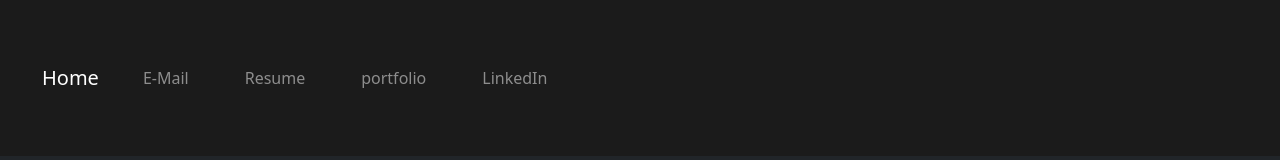
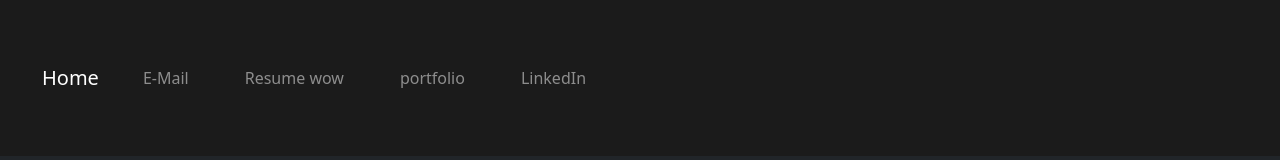
Before and after one commit to AustinJacobz/portfolio, a plain HTML site: page index.html in a window 1280 px wide. Shown: the top 160 px of the page. Drawn offline with nearby package versions, Linux system fonts and the light colour scheme.

Commit message:
modified:   index.html

```diff
--- a/index.html
+++ b/index.html
@@ -20,7 +20,7 @@
                         <a class="nav-link active text-white-50" aria-current="page" href="mailto:wernerkennth@gmail.com">E-Mail</a>
                       </li>
                       <li class="nav-item">
-                        <a class="nav-link text-white-50" href="Kenneth Werner.docx">Resume</a>
+                        <a class="nav-link text-white-50" href="Kenneth Werner.docx">Resume wow</a>
                       </li>
                       <li class="nav-item">
                         <a class="nav-link text-white-50" href="portfolio.html">portfolio</a>
```
